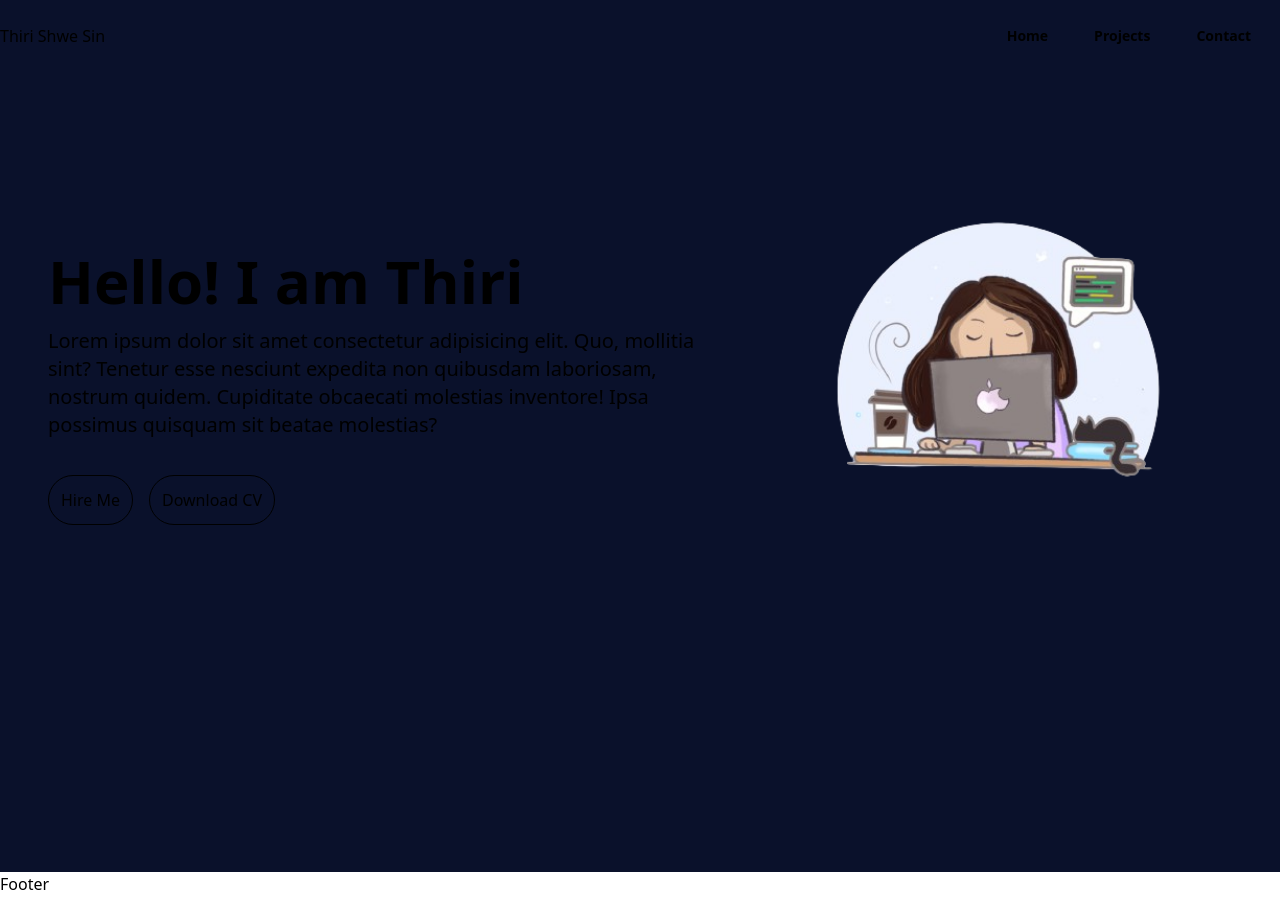
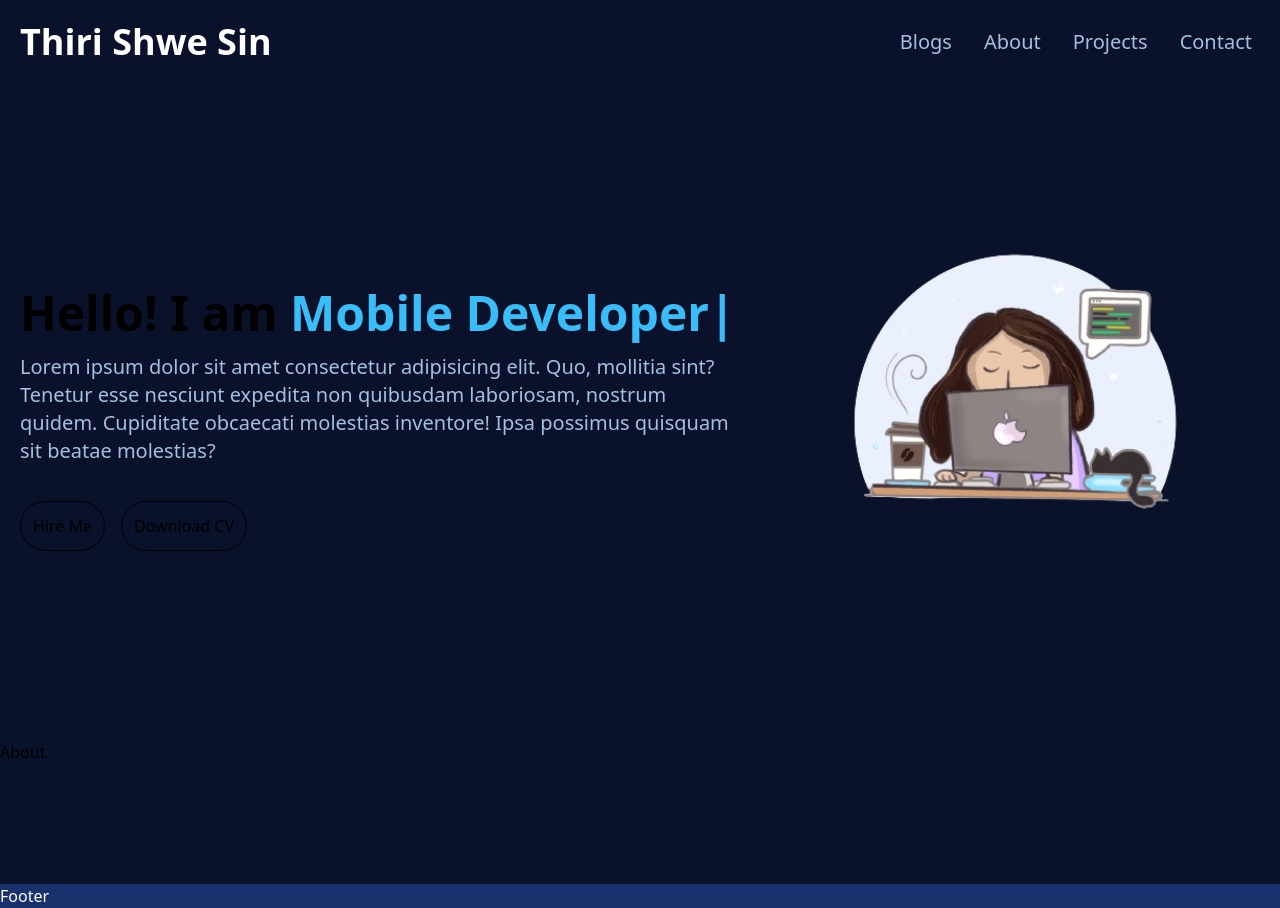
Before and after one commit to thirishwe-sin/next-app, a Next.js app: page / in a window 1280 px wide. Shown: the top 908 px of the page. Built offline with nearby package versions, Linux system fonts and the light colour scheme.

Commit message:
added navbar

```diff
--- a/app/components/Nav.tsx
+++ b/app/about/page.tsx
@@ -1,11 +1,11 @@
 import React from 'react'
 
-const Nav = () => {
+const About = () => {
   return (
     <div>
-      Nav
+      About
     </div>
   )
 }
 
-export default Nav
+export default About
--- a/app/components/Footer.tsx
+++ b/app/components/Footer.tsx
@@ -2,9 +2,15 @@ import React from 'react'
 
 const Footer = () => {
   return (
-    <footer className='text-black'>
-      Footer
+    <div className='container-fluid bg-accent'>
+      <footer className='bg-accent container mx-auto'>
+      <div className='bg-accent'>
+      <span className='text-secondary'>
+        Footer
+      </span>
+      </div>
     </footer>
+    </div>
   )
 }
 
--- a/app/components/Header.tsx
+++ b/app/components/Header.tsx
@@ -1,36 +1,61 @@
+'use client';
 import Link from "next/link";
-import React from "react";
+import React, { useState } from "react";
+import NavLink from "./NavLink";
+import { Bars3Icon } from "@heroicons/react/24/solid";
+import { XMarkIcon } from "@heroicons/react/24/solid";
+
+const navLinks = [
+  {
+    title: "Blogs",
+    path: "#blogs"
+  },
+  {
+    title: "About",
+    path: "/about"
+  },
+  {
+    title: "Projects",
+    path: "#projects"
+  },
+  {
+    title: "Contact",
+    path: "#contact"
+  },
+]
 
 const Header = () => {
+  const [navBarOpen, setNavBarOpen] = useState(false)
+
+
   return (
-    <header className="sticky top-0">
-      <div className="bg-primary">
-        <div className="flex flex-row items-center justify-between m-auto container bg-primary">
-          <Link className="text-white" href="/">
+    <header className="sticky top-0 left-0 right-0 bg-opacity-90 bg-dark">
+      <nav className="bg-primary">
+        <div className="flex flex-row items-center justify-between mx-auto pt-5 pb-5 container bg-primary px-5">
+          <Link className="text-2xl md:text-4xl text-secondary font-semibold" href="/">
             Thiri Shwe Sin
           </Link>
-          <div className="flex flex-row gap-3 p-3">
-            <Link
-              href="/"
-              className="text-white btn btn-ghost hover:border-dotted hover:border-white"
-            >
-              Home
-            </Link>
-            <Link
-              href="/"
-              className="text-white btn btn-ghost hover:border-dotted hover:border-white"
-            >
-              Projects
-            </Link>
-            <Link
-              href="/"
-              className="text-white btn btn-ghost hover:border-dotted hover:border-white"
-            >
-              Contact
-            </Link>
+          <div className="mobile-menu block md:hidden">
+            {!navBarOpen ?
+            <button onClick={() => setNavBarOpen(!navBarOpen)}>
+              <Bars3Icon className="h-5 w-5 " />
+            </button> :
+            <button onClick={() => setNavBarOpen(!navBarOpen)}>
+              <XMarkIcon className="h-5 w-5 " />
+            </button>
+          }
+          </div>
+          <div className="menu hidden md:block md:w-auto" id="navbar">
+            <ul className="flex md:flex-row p-4 md:p-0 md:space-x-8">
+              {navLinks.map((item, index) =>(
+                <li key={index}>
+                  <NavLink href='/about' title={item.title} />
+                </li>
+              ))}
+            </ul>
           </div>
         </div>
-      </div>
+      </nav>
     </header>
   );
 };
--- a/app/components/HomeSection.tsx
+++ b/app/components/HomeSection.tsx
@@ -1,14 +1,54 @@
+"use client";
 import Image from "next/image";
 import React from "react";
+import { TypeAnimation } from "react-type-animation";
 
 const HomeSection = () => {
+
+  const DownloadButton = () => {
+    const onButtonClick = () => {
+      const pdfUrl = "/public/ThiriShweSinCV.pdf";
+      const link = document.createElement("a");
+      link.href = pdfUrl;
+      link.download = "thirishwesincv.pdf";
+      document.body.appendChild(link);
+      link.click();
+      document.body.removeChild(link);
+    };
+
+    return (
+      <button className="px-3 py-3 mr-4 w-full sm:w-fit bg-gradient-to-br from-blue-500 via-purple-500 to-pink-500 rounded-full text-white border border-white hover:text-secondary hover:bg-accent mt-3" onClick={onButtonClick}>
+        Download CV
+      </button>
+    );
+  };
+
   return (
     <section>
-      <div className="grid grid-cols-1 sm:grid-cols-12">
+      <div className="grid grid-cols-1 sm:grid-cols-12 p-5">
         <div className="col-span-7 place-self-center text-center sm:text-left">
-          <h1 className="text-white text-4xl sm:text-5xl lg:text-6xl mb-4 font-extrabold">
-            <span className="text-transparant bg-clip-text bg-gradient-to-r from-purple-400 to-pink-600">Hello! I am{" "}</span>
-            Thiri
+          <h1 className="text-white text-4xl sm:text-4xl lg:text-5xl mb-4 font-extrabold">
+            <span
+            style={{color: 'linear-gradient(90deg, rgba(2,0,36,1) 0%,'}}
+            className="text-transparant bg-clip-text bg-gradient-to-r from-purple-400 to-pink-600">
+              Hello! I am{" "}
+            </span>
+            <TypeAnimation
+              sequence={[
+                'Thiri',
+                1000,
+                'Web Developer',
+                1000,
+                'Mobile Developer',
+                1000,
+                'UI/UX Designer',
+                1000
+              ]}
+              wrapper="span"
+              speed={50}
+              style={{ display: 'inline-block', color: 'rgb(56 189 248)'}}
+              repeat={Infinity}
+            />
           </h1>
           <p className="text-lighten sm:text-lg mb-6 lg:text-xl">
             Lorem ipsum dolor sit amet consectetur adipisicing elit. Quo,
@@ -17,21 +57,16 @@ const HomeSection = () => {
             inventore! Ipsa possimus quisquam sit beatae molestias?
           </p>
           <div
-        //   className="grid grid-cols-2 lg:grid-cols-12 md:grid-cols-6"
+          //   className="grid grid-cols-2 lg:grid-cols-12 md:grid-cols-6"
           >
-            <button className="px-3 py-3 mr-4 w-full sm:w-fit bg-gradient-to-r from-blue-400 to-green-500 hover:bg-gradient-to-r from-pink-500 hover:to-yellow-500 rounded-full text-white border border-white hover:bg-white hover:text-primary mt-3">
-            Hire Me
+            <button className="px-3 py-3 mr-4 w-full sm:w-fit bg-gradient-to-r from-blue-400 to-green-500 hover:bg-gradient-to-r from-pink-500 hover:to-yellow-500 rounded-full text-white border border-white hover:text-secondary hover:bg-accent mt-3">
+              Hire Me
             </button>
-            <button className="px-3 py-3 mr-4 w-full sm:w-fit bg-gradient-to-br from-blue-500 via-purple-500 to-pink-500 rounded-full text-white border border-white hover:bg-white hover:text-primary mt-3">
-            Download CV
-            </button>
-
+            <DownloadButton />
           </div>
         </div>
         <div className="col-span-5 place-self-center mt-3 lg:mt-0">
-          <div
-          className="w-[400px] h-[400px] relative lg:w-[600px] lg:h-[600px]"
-          >
+          <div className="w-[400px] h-[400px] relative lg:w-[600px] lg:h-[600px]">
             <Image
               src="/assets/images/coder.png"
               alt="coder image"
--- /dev/null
+++ b/app/components/MenuOverlay.tsx
@@ -0,0 +1,11 @@
+import React from 'react'
+
+const MenuOverlay = () => {
+  return (
+    <div>
+      Menuoverlay
+    </div>
+  )
+}
+
+export default MenuOverlay
--- /dev/null
+++ b/app/components/NavLink.tsx
@@ -0,0 +1,19 @@
+import Link from 'next/link'
+import React from 'react'
+
+interface LinkInterface {
+  href: string;
+  title: string;
+}
+
+const NavLink = ({href, title}: LinkInterface) => {
+  console.log(href);
+
+  return (
+    <Link href={href} className="block py-2 pl-3 pr-4 text-[#A4C0E0] sm:text-xl rounded md:p-0 hover:text-secondary hover:bg-transparent">
+      {title}
+    </Link>
+  )
+}
+
+export default NavLink
--- a/app/layout.tsx
+++ b/app/layout.tsx
@@ -7,7 +7,7 @@ import Footer from './components/Footer'
 const inter = Inter({ subsets: ['latin'] })
 
 export const metadata: Metadata = {
-  title: 'Create Next App',
+  title: "Thiri's Portfolio",
   description: 'Generated by create next app',
 }
 
--- a/app/page.tsx
+++ b/app/page.tsx
@@ -2,12 +2,15 @@ import Link from "next/link";
 import Header from "./components/Header";
 import Footer from "./components/Footer";
 import HomeSection from "./components/HomeSection";
+import Nav from "./components/NavLink";
+import About from "./about/page";
 
 export default function Home() {
   return (
     <main className="flex min-h-screen flex-col bg-primary">
-      <div className="container mx-auto px-12 py-4 ">
+      <div className="container mx-auto px-0 py-4 ">
         <HomeSection />
+        <About />
       </div>
     </main>
   )
--- a/package.json
+++ b/package.json
@@ -9,6 +9,7 @@
     "lint": "next lint"
   },
   "dependencies": {
+    "@heroicons/react": "^2.1.1",
     "@types/node": "20.10.8",
     "@types/react": "18.2.47",
     "@types/react-dom": "18.2.18",
@@ -19,6 +20,7 @@
     "postcss": "8.4.33",
     "react": "18.2.0",
     "react-dom": "18.2.0",
+    "react-type-animation": "^3.2.0",
     "tailwindcss": "3.4.1",
     "typescript": "5.3.3"
   },
--- a/tailwind.config.ts
+++ b/tailwind.config.ts
@@ -15,7 +15,15 @@ const config: Config = {
       },
     },
     colors: {
-      primary: '#0A112B'
+      primary: '#0A112B',
+      "secondary": "#FFFFFF",
+      "accent": "#1A316E",
+      "neutral": "#4979AD",
+      "lighten": "#A4C0E0",
+      'blue' : "#3b82f6",
+      "purple": "#a855f7",
+      "pink" : "#ec4899",
+      "dark" : "#000000"
     }
   },
   plugins: [require("daisyui")],
@@ -30,7 +38,8 @@ const config: Config = {
           "lighten": "#A4C0E0",
           'blue' : "#3b82f6",
           "purple": "#a855f7",
-          "pink" : "#ec4899"
+          "pink" : "#ec4899",
+          "dark" : "#000000"
         },
       },
       "dark",
```
Also changed, not shown: 2 other files (tests, documents, lock files or other folders).
